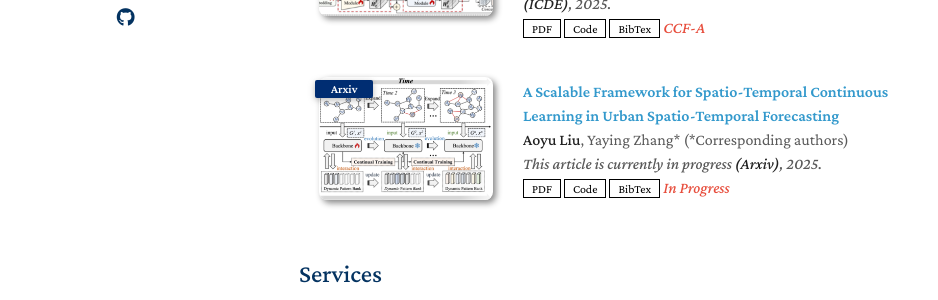
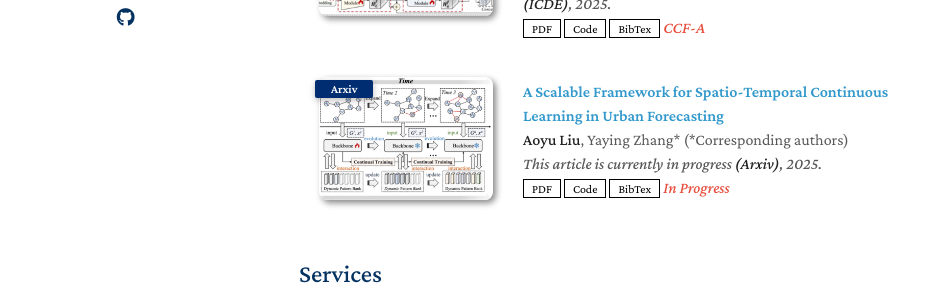
Before and after one commit to Aoyu-Liu/Aoyu-Liu.github.io, a Jekyll site: the page built from index.md, in a window 1280 px wide and 900 px high, scrolled down 619 px. Shown: the part 379-679 px from the top of the window, without its empty margins (171-1109 px from the left). Built offline with Jekyll 4.4.1, drawn with Linux system fonts in a browser that asks for light colours; a style sheet for code colours, icons or effects is not loaded; our own code applies the rules of GitHub Pages for plain Markdown files.

Commit message:
Update publications.yml

```diff
--- a/_data/publications.yml
+++ b/_data/publications.yml
@@ -30,7 +30,7 @@ main:
   image: ./assets/img/work3.png
   notes: "CCF-A"
 
-- title: A Scalable Framework for Spatio-Temporal Continuous Learning in Urban Spatio-Temporal Forecasting
+- title: A Scalable Framework for Spatio-Temporal Continuous Learning in Urban Forecasting
   authors: "<strong>Aoyu Liu</strong>, Yaying Zhang* (*Corresponding authors)"
   conference_short: Arxiv
   conference: "This article is currently in progress <strong>(Arxiv)</strong>, 2025."
```
